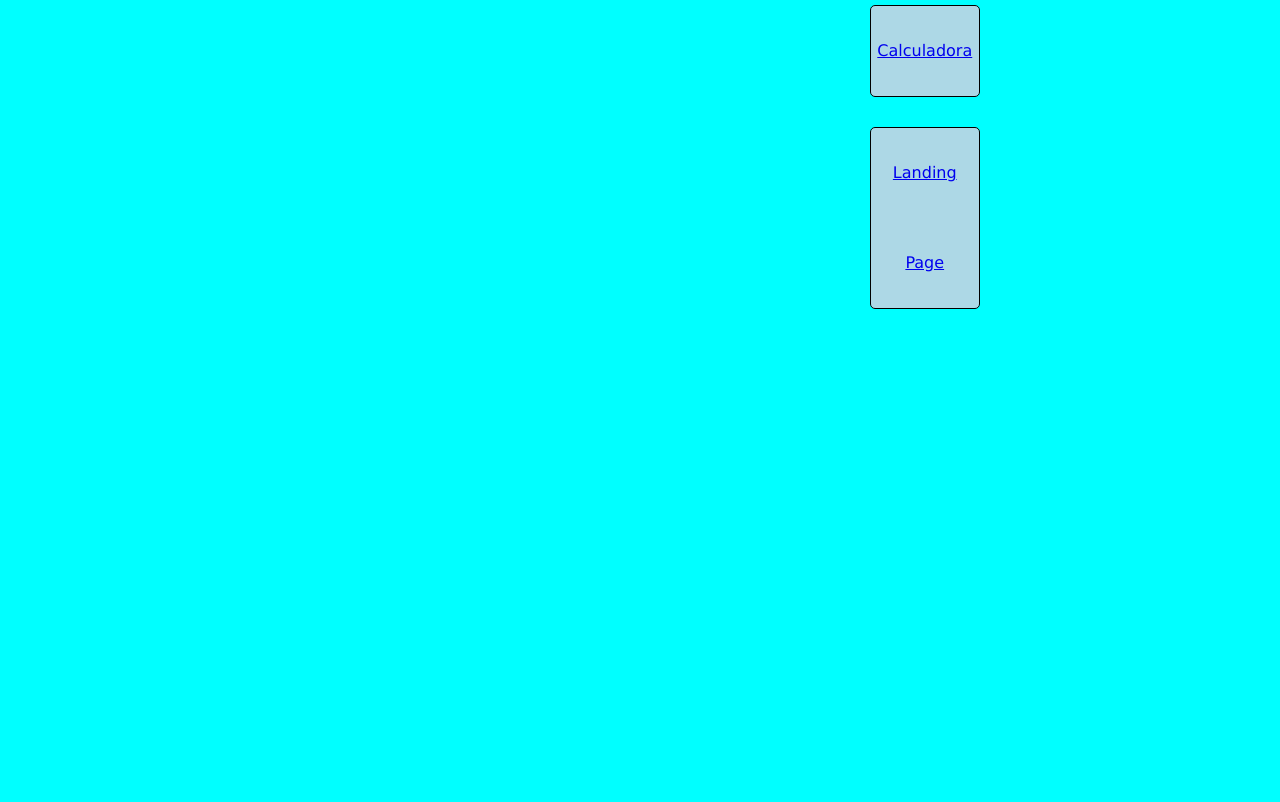
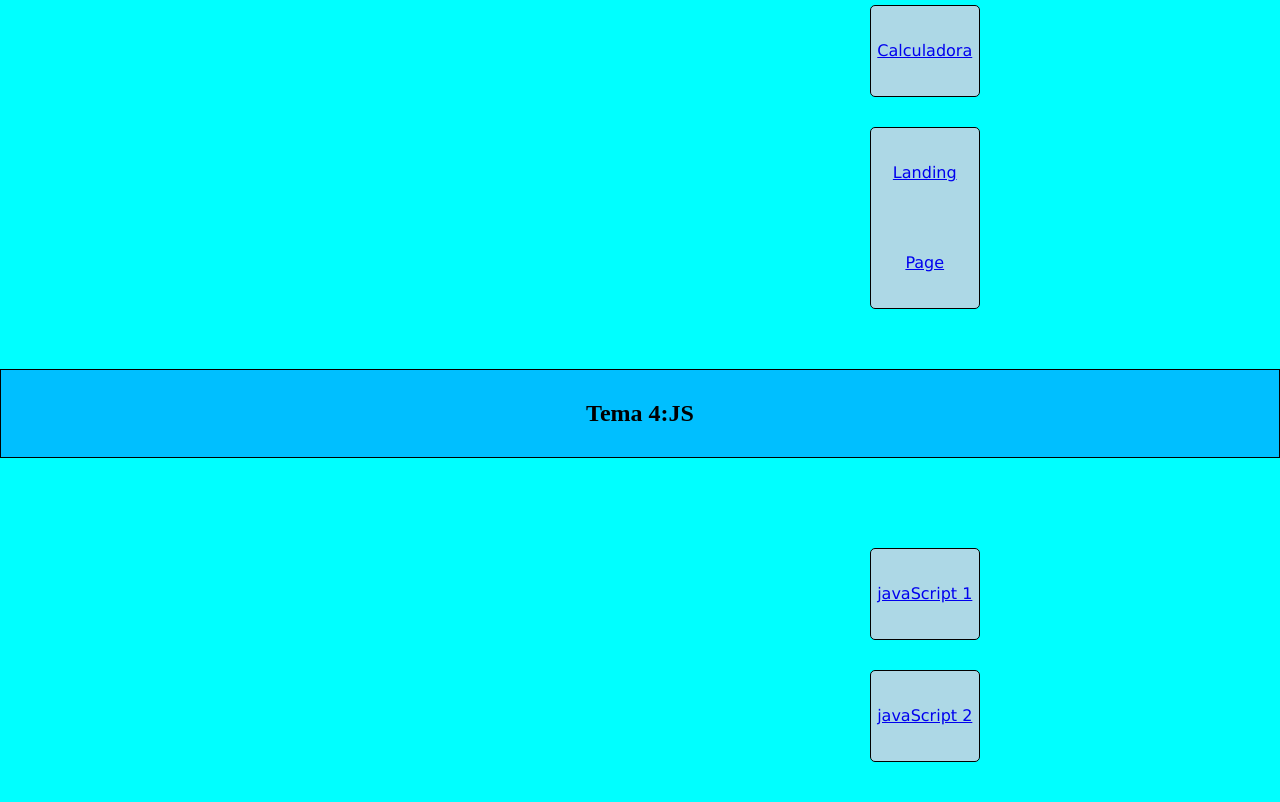
Before and after one commit to Javivu748/Javimesa1DAW, a plain HTML site: page index.html in a window 1280 px wide. Shown: the part 1727-2529 px from the top of the page. Before the commit the page ends 2076 px from the top, so only its background shows below. Drawn offline with Linux system fonts and the light colour scheme.

Commit message:
script 2

```diff
--- a/index.html
+++ b/index.html
@@ -122,6 +122,13 @@ h3{
                 <li><a href="landingPage.html">Landing Page</a></li>
             </ul>
         </div>
+        <div class="tema3">
+            <h2>Tema 4:JS</h2>
+            <ul class="tema1">
+                <li><a href="ejercicio4-2.js">javaScript 1</a></li>
+                <li><a href="ejercicoFuncion.js">javaScript 2</a></li>
+            </ul>
+        </div>
 
 
 
```
Also changed, not shown: ejercicoFuncion.js (added, +9 -0 lines).
